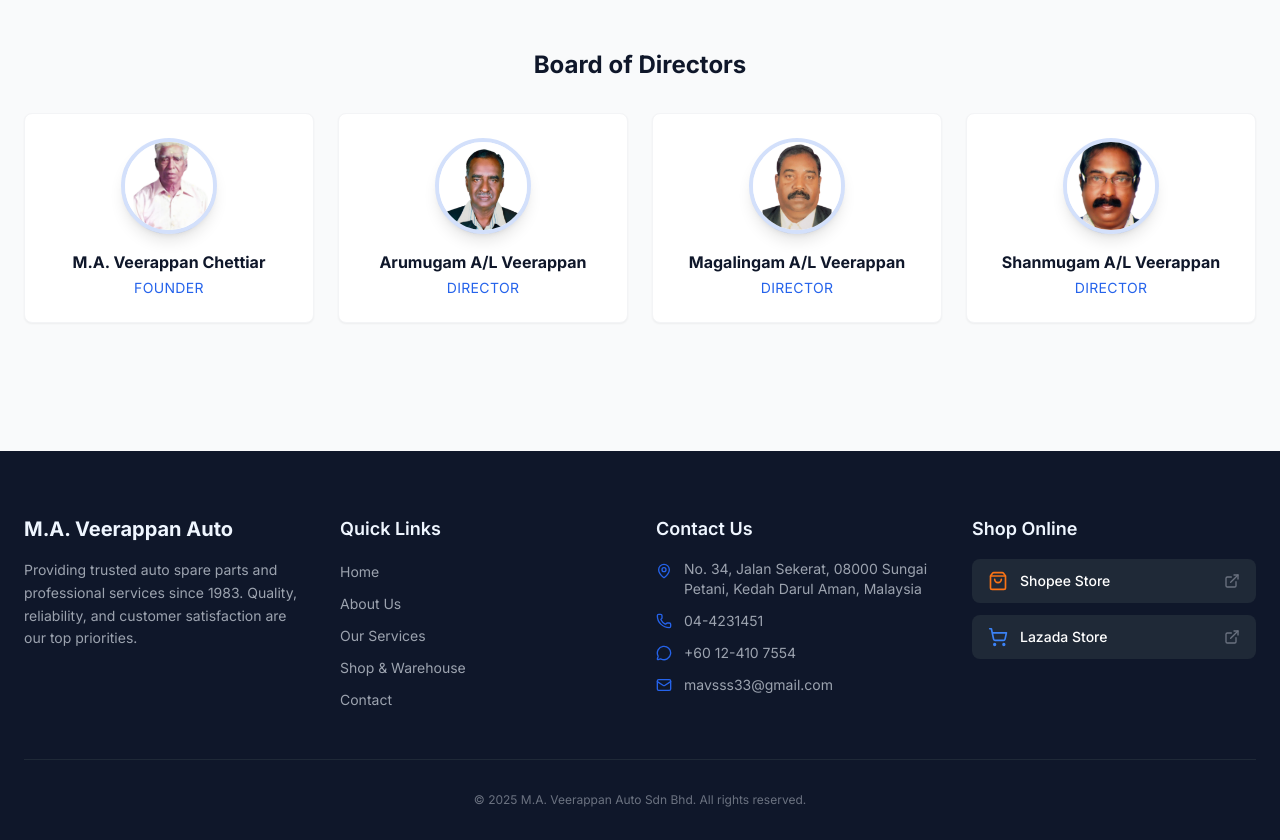
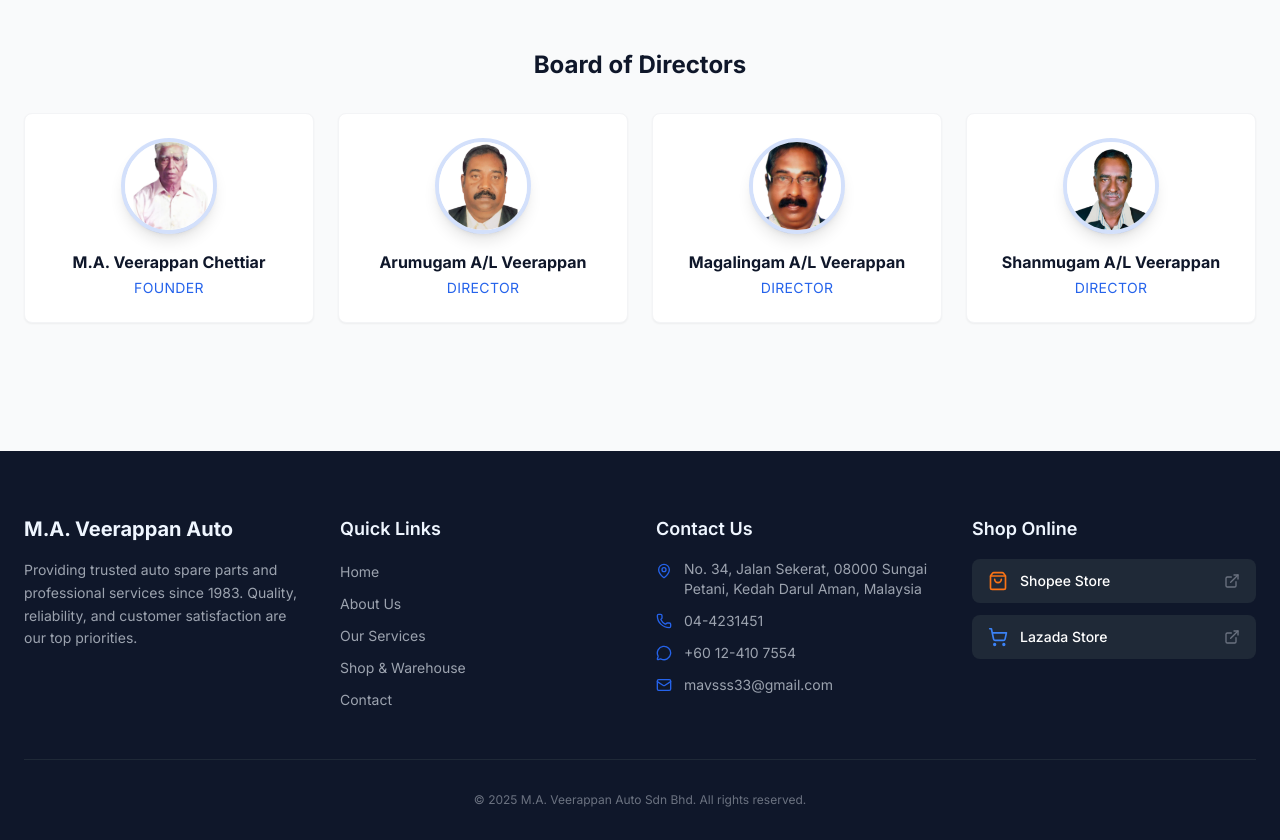
Before and after one commit to aurexissolution-web/mav, a React (Vite) app: page /#/about in a window 1280 px wide. Shown: the part 1580-2420 px from the top of the page. Built offline with nearby package versions, Linux system fonts and the light colour scheme.

Commit message:
chore: swap Arumugam and Shanmugam photos

```diff
--- a/pages/About.tsx
+++ b/pages/About.tsx
@@ -8,9 +8,9 @@ import {
 
 const boardMembers = [
   { name: "M.A. Veerappan Chettiar", title: "Founder", image: "/founder.png" },
-  { name: "Arumugam A/L Veerappan", title: "Director", image: "/director-1.png" },
-  { name: "Magalingam A/L Veerappan", title: "Director", image: "/director-3.png" },
-  { name: "Shanmugam A/L Veerappan", title: "Director", image: "/director-2.png" },
+  { name: "Arumugam A/L Veerappan", title: "Director", image: "/director-3.png" },
+  { name: "Magalingam A/L Veerappan", title: "Director", image: "/director-2.png" },
+  { name: "Shanmugam A/L Veerappan", title: "Director", image: "/director-1.png" },
 ];
 
 const About: React.FC = () => {
```
